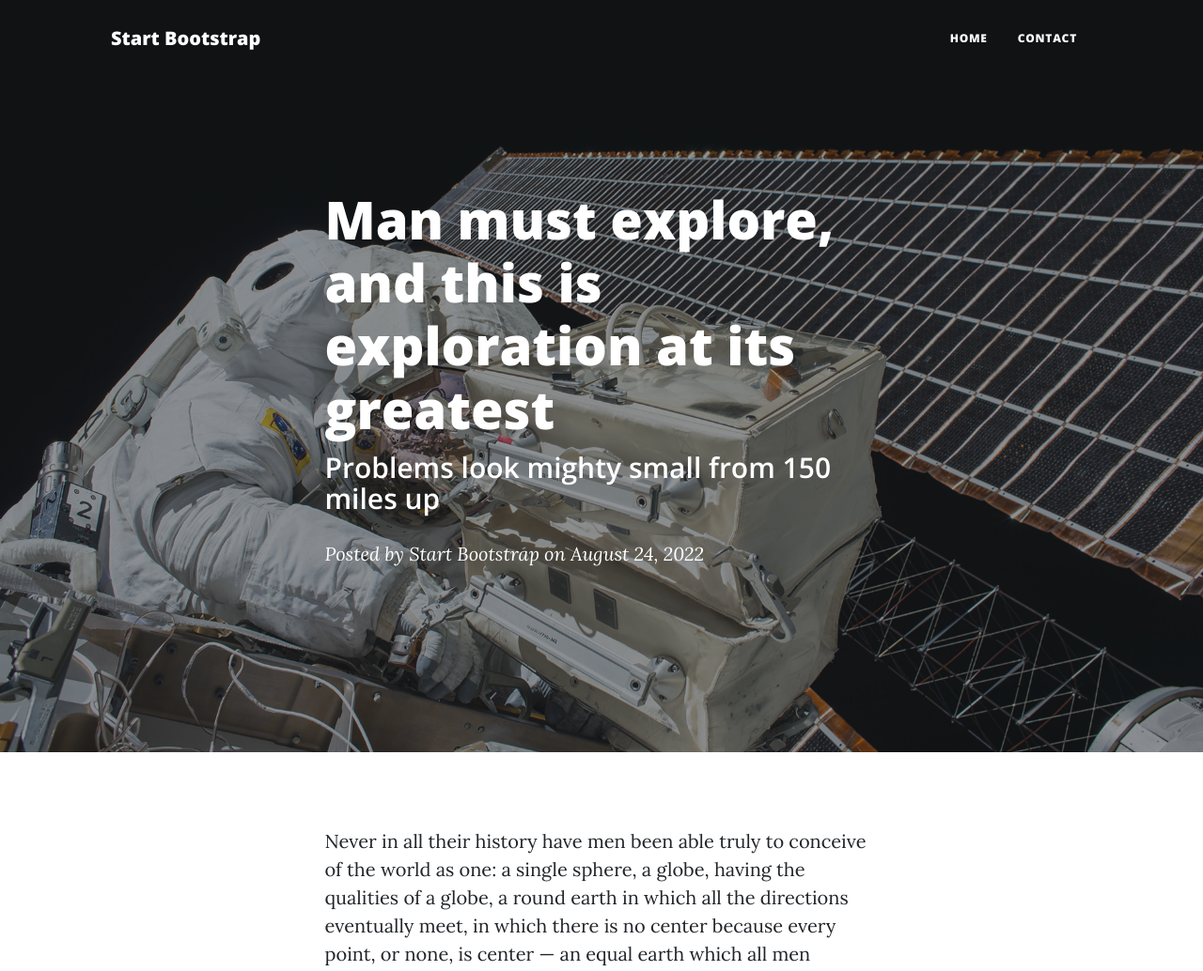
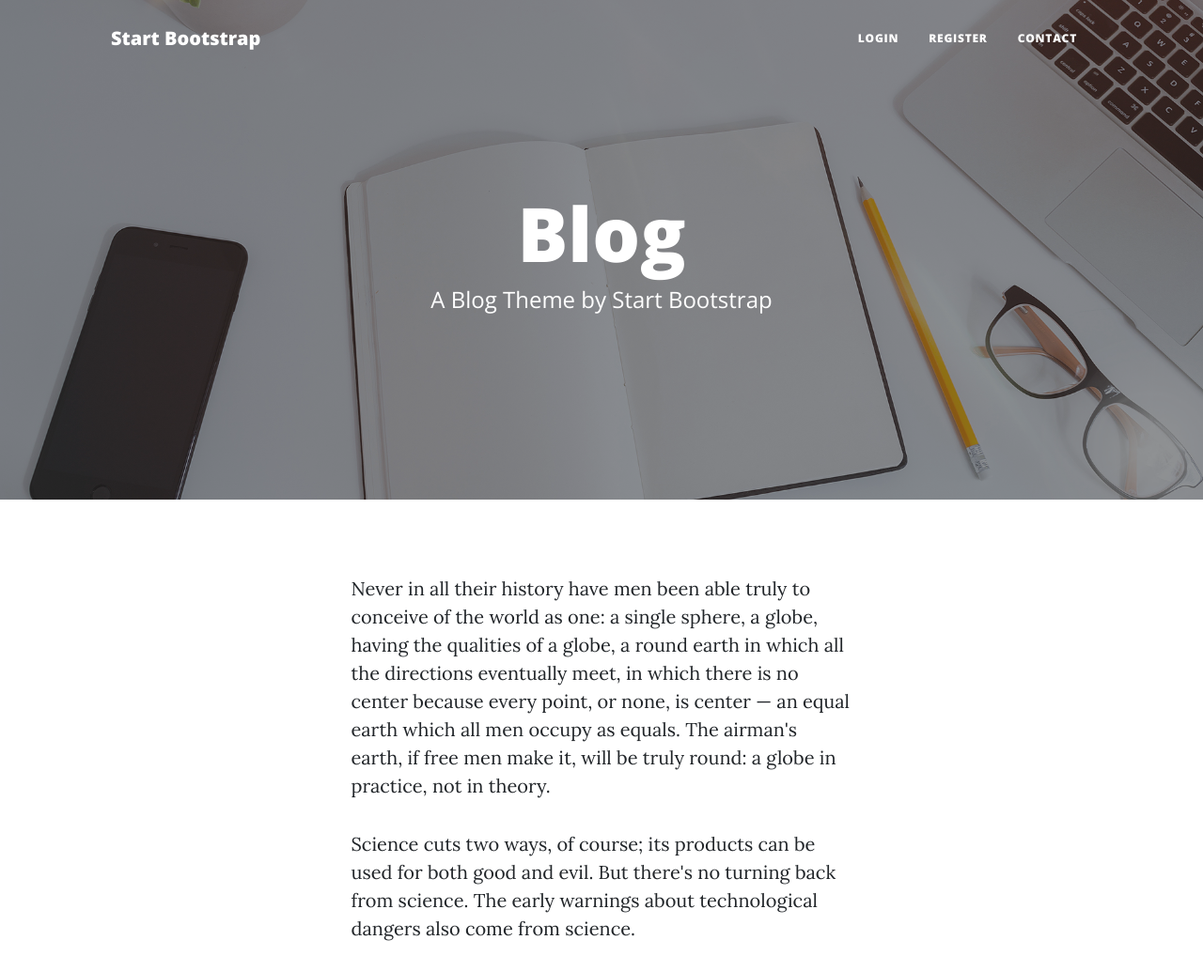
Before and after one commit to zanibul-shanto/Blog, a PHP site: page /Blog/posts/post.php in a window 1280 px wide. Shown: the top 1034 px of the page at 94% size. Run offline with PHP 8.4, Linux system fonts and the light colour scheme; some libraries are stand-ins or nearby versions.

Commit message:
fixing single blog post link.

```diff
--- a/index.php
+++ b/index.php
@@ -18,7 +18,7 @@
                 <?php //echo 'hello'. $_SESSION['username']; ?>
                     <!-- Post preview-->
                     <div class="post-preview">
-                        <a href="http://localhost/Blog/posts/posts.php?post_id=<?php echo $row->id?>">
+                        <a href="http://localhost/Blog/posts/post.php?post_id=<?php echo $row->id?>">
                             <h2 class="post-title"> <?php echo $row->title;?> </h2>
                             <h3 class="post-subtitle"> <?php echo $row-> subtitle;?> </h3>
                         </a>
--- a/posts/post.php
+++ b/posts/post.php
@@ -1,57 +1,6 @@
-<!DOCTYPE html>
-<html lang="en">
-    <head>
-        <meta charset="utf-8" />
-        <meta name="viewport" content="width=device-width, initial-scale=1, shrink-to-fit=no" />
-        <meta name="description" content="" />
-        <meta name="author" content="" />
-        <title>Clean Blog - Start Bootstrap Theme</title>
-        <link rel="icon" type="image/x-icon" href="assets/favicon.ico" />
-        <!-- Font Awesome icons (free version)-->
-        <script src="https://use.fontawesome.com/releases/v6.1.0/js/all.js" crossorigin="anonymous"></script>
-        <!-- Google fonts-->
-        <link href="https://fonts.googleapis.com/css?family=Lora:400,700,400italic,700italic" rel="stylesheet" type="text/css" />
-        <link href="https://fonts.googleapis.com/css?family=Open+Sans:300italic,400italic,600italic,700italic,800italic,400,300,600,700,800" rel="stylesheet" type="text/css" />
-        <!-- Core theme CSS (includes Bootstrap)-->
-        <link href="../css/styles.css" rel="stylesheet" />
-    </head>
-    <body>
-        <!-- Navigation-->
-        <nav class="navbar navbar-expand-lg navbar-light" id="mainNav">
-            <div class="container px-4 px-lg-5">
-                <a class="navbar-brand" href="index.html">Start Bootstrap</a>
-                <button class="navbar-toggler" type="button" data-bs-toggle="collapse" data-bs-target="#navbarResponsive" aria-controls="navbarResponsive" aria-expanded="false" aria-label="Toggle navigation">
-                    Menu
-                    <i class="fas fa-bars"></i>
-                </button>
-                <div class="collapse navbar-collapse" id="navbarResponsive">
-                    <ul class="navbar-nav ms-auto py-4 py-lg-0">
-                        <li class="nav-item"><a class="nav-link px-lg-3 py-3 py-lg-4" href="../index.html">Home</a></li>
+<?php require "../includes/header.php" ?>
+<?php require "../config/config.php" ?>
 
-
-                        <li class="nav-item"><a class="nav-link px-lg-3 py-3 py-lg-4" href="../contact.html">Contact</a></li>
-                    </ul>
-                </div>
-            </div>
-        </nav>
-        <!-- Page Header-->
-        <header class="masthead" style="background-image: url('../assets/img/post-bg.jpg')">
-            <div class="container position-relative px-4 px-lg-5">
-                <div class="row gx-4 gx-lg-5 justify-content-center">
-                    <div class="col-md-10 col-lg-8 col-xl-7">
-                        <div class="post-heading">
-                            <h1>Man must explore, and this is exploration at its greatest</h1>
-                            <h2 class="subheading">Problems look mighty small from 150 miles up</h2>
-                            <span class="meta">
-                                Posted by
-                                <a href="#!">Start Bootstrap</a>
-                                on August 24, 2022
-                            </span>
-                        </div>
-                    </div>
-                </div>
-            </div>
-        </header>
         <!-- Post Content-->
         <article class="mb-4">
             <div class="container px-4 px-lg-5">
@@ -125,3 +74,5 @@
         <script src="../js/scripts.js"></script>
     </body>
 </html>
+
+<?php require "../includes/footer.php" ?>
```
